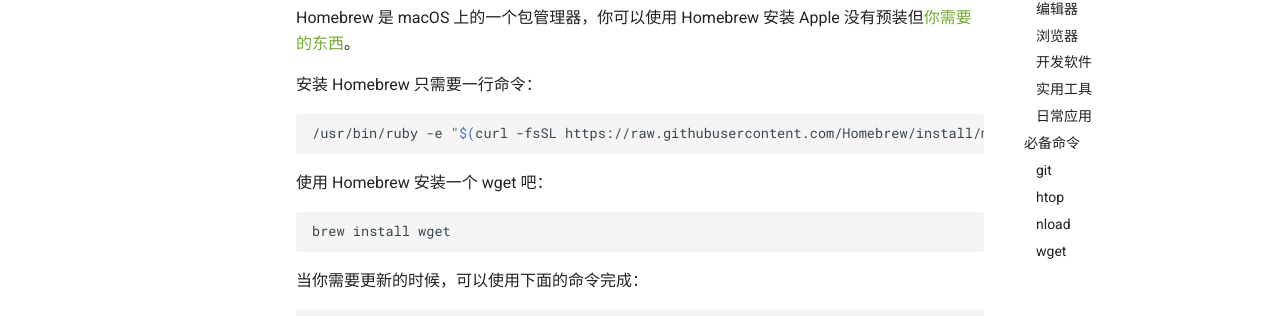
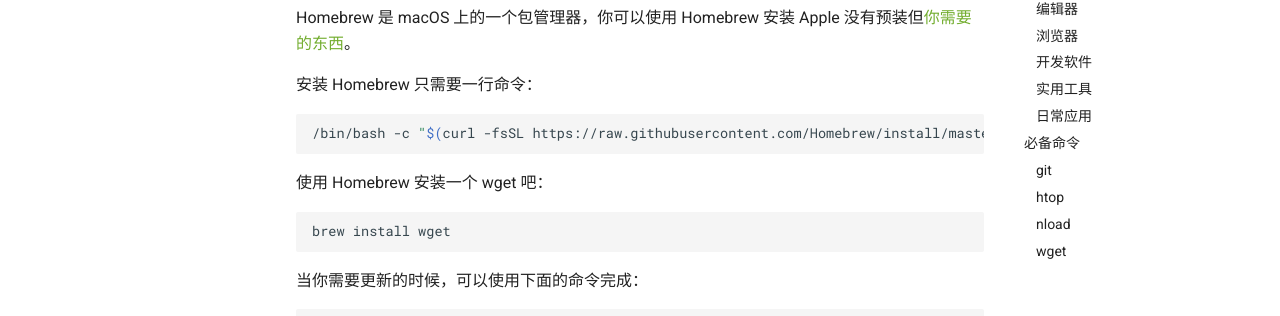
Before and after one commit to ypwhs/dl-engineer-guidebook, an MkDocs documentation site: the page built from docs/macos-environment.md, in a window 1280 px wide and 900 px high. Shown: the part 339-655 px from the top of the window. Built offline with MkDocs 1.6.1 and Material for MkDocs 9.7.7, drawn with Linux system fonts in a browser that asks for light colours; comment, search, counter and statistics services are not loaded.

Commit message:
Update macos-environment.md (#22)

````diff
--- a/docs/macos-environment.md
+++ b/docs/macos-environment.md
@@ -9,7 +9,7 @@
 安装 Homebrew 只需要一行命令：
 
 ```bash
-/usr/bin/ruby -e "$(curl -fsSL https://raw.githubusercontent.com/Homebrew/install/master/install)"
+/bin/bash -c "$(curl -fsSL https://raw.githubusercontent.com/Homebrew/install/master/install.sh)"
 ```
 
 使用 Homebrew 安装一个 wget 吧：
````
